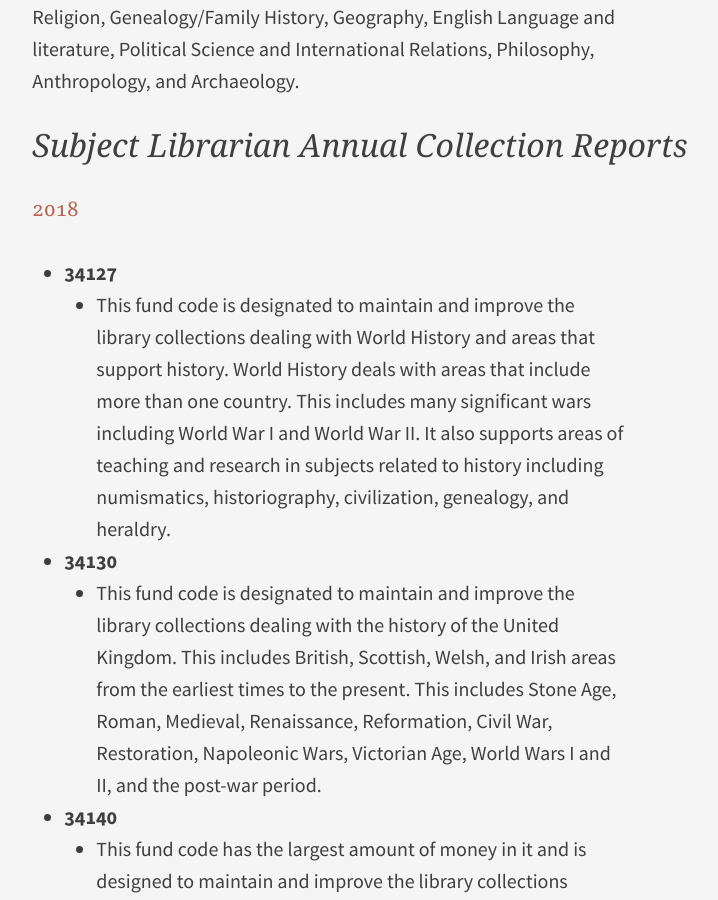
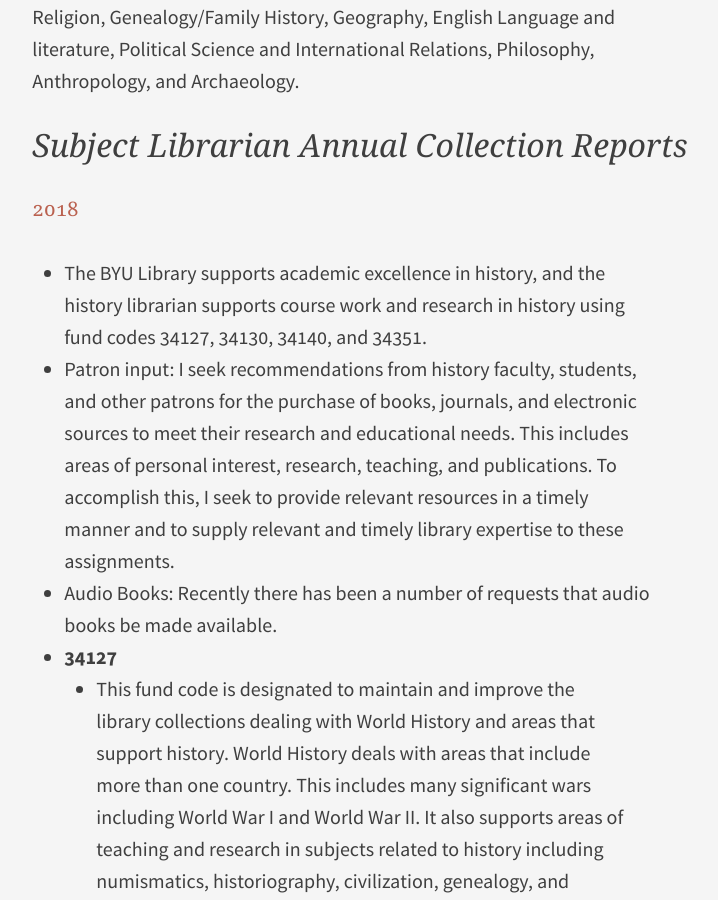
Before and after one commit to HBLL-Collection-Development/HBLL-Collection-Development.github.io, a Jekyll site: the page built from _posts/2019-01-02-34127.md, in a window 1280 px wide and 900 px high, scrolled down 2319 px. Shown: the whole window, without its empty margins (280-998 px from the left). Built offline with Jekyll 4.4.1, drawn with Linux system fonts in a browser that asks for light colours.

Commit message:
Update 2019-01-02-34127.md

```diff
--- a/_posts/2019-01-02-34127.md
+++ b/_posts/2019-01-02-34127.md
@@ -27,7 +27,9 @@ Because history has many cross-disciplinary ramifications, these collections off
 ## Subject Librarian Annual Collection Reports
 
 ### 2018
-
+- The BYU Library supports academic excellence in history, and the history librarian supports course work and research in history using fund codes 34127, 34130, 34140, and 34351.
+- Patron input: I seek recommendations from history faculty, students, and other patrons for the purchase of books, journals, and electronic sources to meet their research and educational needs. This includes areas of personal interest, research, teaching, and publications. To accomplish this, I seek to provide relevant resources in a timely manner and to supply relevant and timely library expertise to these assignments.
+- Audio Books: Recently there has been a number of requests that audio books be made available.
 - **34127**
     - This fund code is designated to maintain and improve the library collections dealing with World History and areas that support history. World History deals with areas that include more than one country. This includes many significant wars including World War I and World War II. It also supports areas of teaching and research in subjects related to history including numismatics, historiography, civilization, genealogy, and heraldry.
 - **34130**
```
